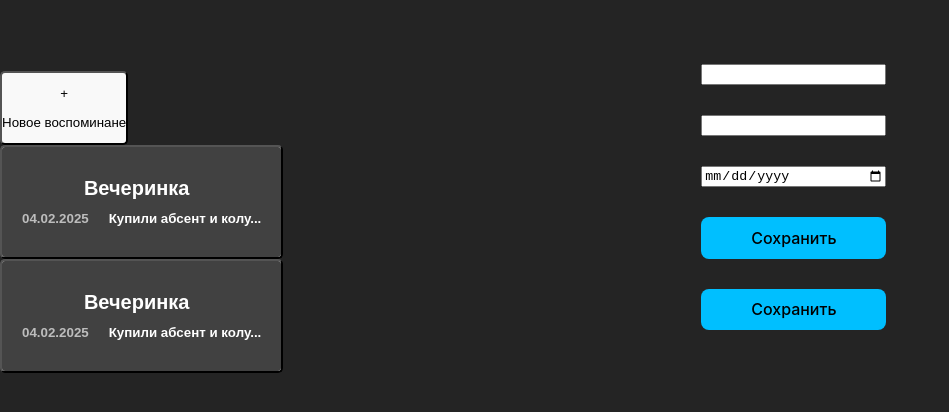
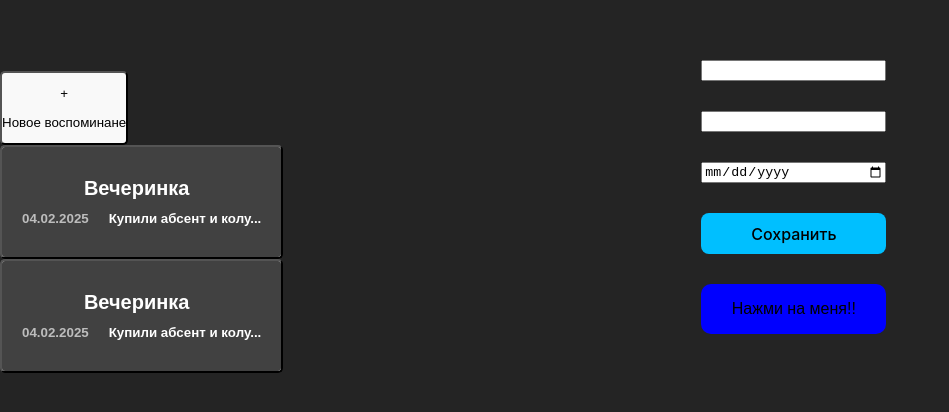
Before and after one commit to SGRashid/react-vite, a React (Vite) app: page / in a window 1280 px wide. Shown: the part 178-590 px from the top of the page, without its empty margins (0-949 px from the left). Built offline with nearby package versions, Linux system fonts and the light colour scheme.

Commit message:
colored button was added

```diff
--- a/src/App.tsx
+++ b/src/App.tsx
@@ -1,6 +1,7 @@
 import './App.css';
 import Button from './components/Button/Button';
 import CardButton from './components/CardButton/CardButton';
+import ColoredButton from './components/ColoredButton/ColoredButton';
 import { JournalItem, JournalItemProps } from './components/JournalItem/JournalItem';
 import getFomrData from './services/GetFormData';
 
@@ -46,7 +47,10 @@ function App() {
         <input type='text' name="input2" />
         <input type="date" name="date" />
         <Button />
-        <Button />
+        {/* <Button /> */}
+        <ColoredButton>
+          Нажми на меня!!
+        </ColoredButton>
       </form>
       </div>
     </div>
--- /dev/null
+++ b/src/components/ColoredButton/ColoredButton.module.css
@@ -0,0 +1,21 @@
+.colored_button {
+    /* background-color: red; */
+    border: none;
+    border-radius: 10px;
+    height: 50px;
+    font-size: 1em;
+    font-weight: 500;
+}
+
+.colored_button:hover {
+    font-size: 1.1em;
+    font-weight: 600;
+}
+
+.colored_button__blue {
+    background-color: blue;
+}
+
+.colored_button__red {
+    background-color: red;
+}
--- /dev/null
+++ b/src/components/ColoredButton/ColoredButton.tsx
@@ -0,0 +1,22 @@
+import { useState } from 'react';
+import styles from './ColoredButton.module.css';
+
+interface ColoredButtonProps {
+    children?: React.ReactNode;
+}
+
+export default function ColoredButton({ children }: ColoredButtonProps) {
+
+    const [ isBlue, setColor ] = useState(true);
+
+    return (
+        <>
+            <button
+                className={`${styles.colored_button} ${isBlue ? styles.colored_button__blue : styles.colored_button__red}`}
+                onClick={() => setColor(v => !v)}
+            >
+                { children }
+            </button>
+        </>
+    );
+}
```
